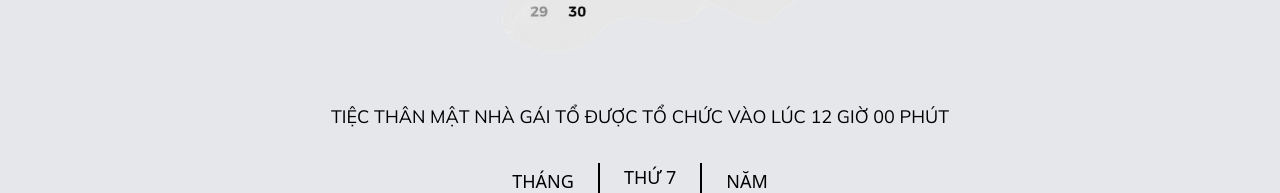
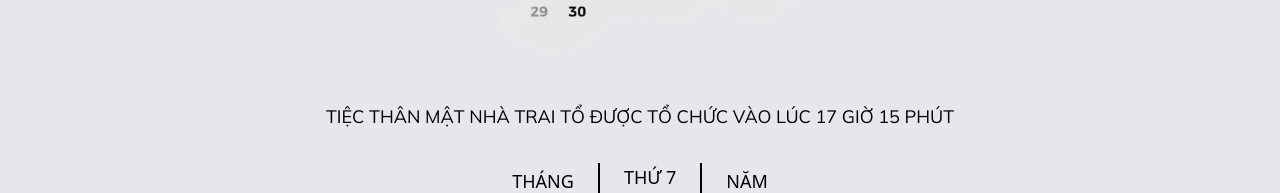
Before and after one commit to htn0810/Wedding_page, a React (Vite) app: page / in a window 1280 px wide. Shown: the part 3932-4125 px from the top of the page. Built offline with nearby package versions, Linux system fonts and the light colour scheme; what tailwindcss-animated would draw is missing.

Commit message:
change some info and add div to fix layout album on safari

```diff
--- a/src/modules/Album.tsx
+++ b/src/modules/Album.tsx
@@ -50,9 +50,11 @@ const Album = () => {
         </div>
       </div>
       <div className="mt-6 lg:mt-10 2xl:mt-14 grid grid-cols-2 gap-x-4 lg:gap-x-8 2xl:gap-x-10">
-        <Animate animateType={fadeRight}>
-          <CustomImage img={IMAGES.Album3} />
-        </Animate>
+        <div className="h-full">
+          <Animate animateType={fadeRight}>
+            <CustomImage img={IMAGES.Album3} />
+          </Animate>
+        </div>
         <div className="grid grid-rows-2 gap-y-4 lg:gap-y-8 2xl:gap-y-10 h-full">
           <Animate animateType={fadeLeft} className="h-full">
             <CustomImage img={IMAGES.Album4} className="h-full" />
--- a/src/modules/Invitation.tsx
+++ b/src/modules/Invitation.tsx
@@ -74,7 +74,7 @@ const Invitation = () => {
           </span>
         </div>
         <h5 className="font-secondary my-6 lg:my-8 2xl:my-10 text-center text-sm lg:text-lg 2xl:text-xl">
-          TIỆC THÂN MẬT NHÀ GÁI TỔ ĐƯỢC TỔ CHỨC VÀO LÚC 12 GIỜ 00 PHÚT
+          TIỆC THÂN MẬT NHÀ TRAI TỔ ĐƯỢC TỔ CHỨC VÀO LÚC 17 GIỜ 15 PHÚT
         </h5>
         <div className="flex gap-x-4 md:gap-x-6 2xl:gap-x-10 items-center">
           <div className="flex flex-col items-center">
```
